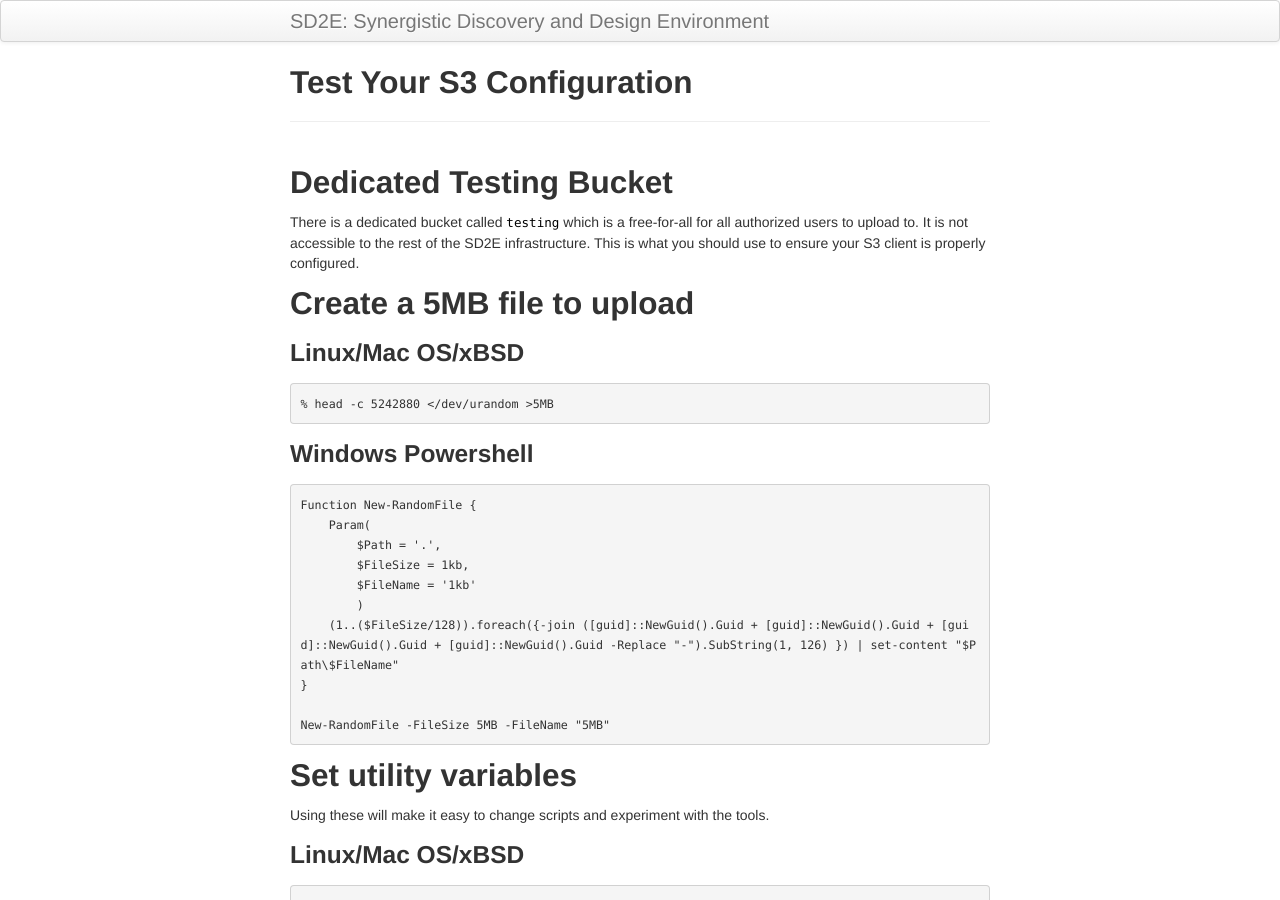
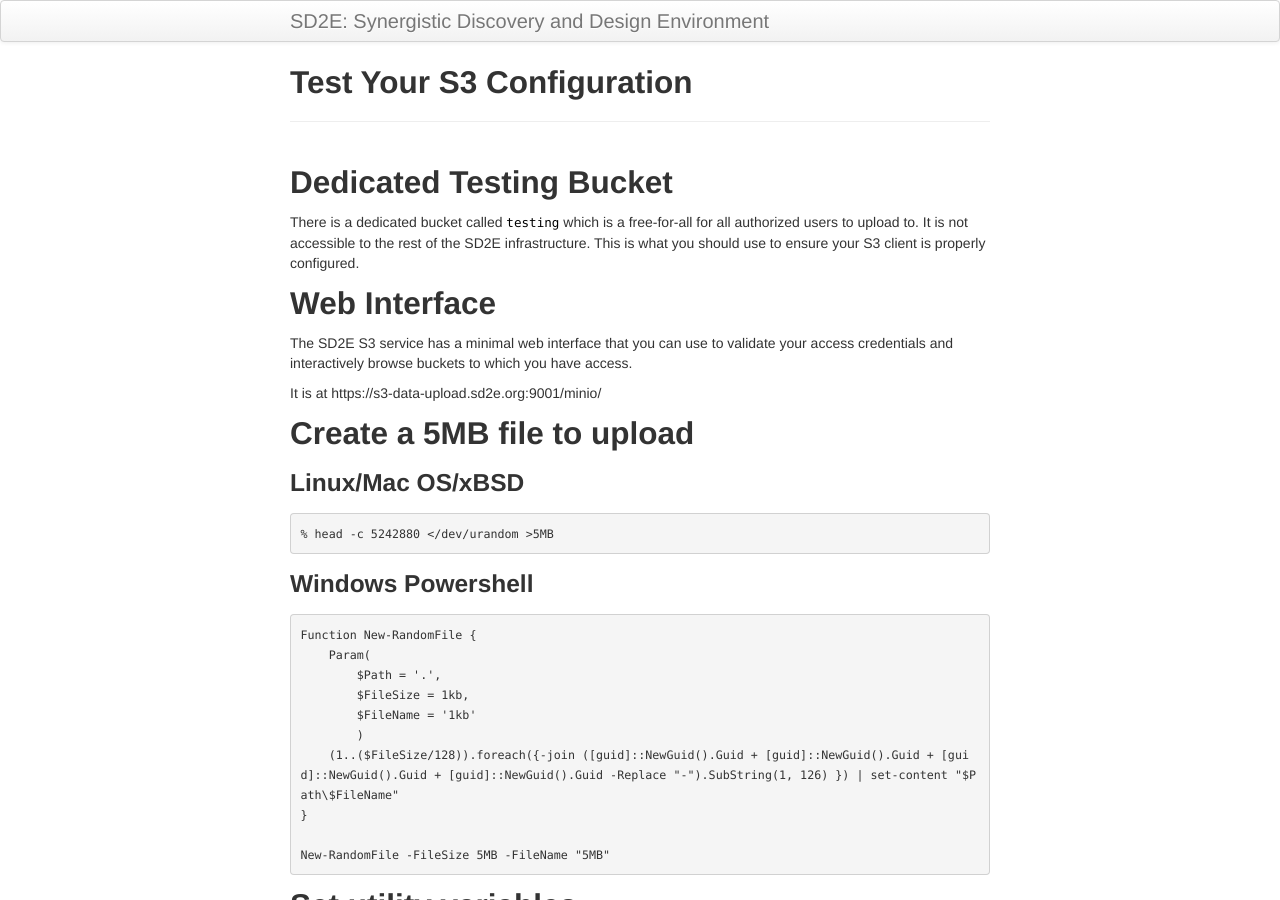
Before and after one commit to SD2E/s3-user-guide, a Jekyll site: the page built from docs/test_clients.md, in a window 1280 px wide and 900 px high. Built offline with Jekyll 4.4.1, drawn with Linux system fonts in a browser that asks for light colours.

Commit message:
Add reference to web UI

```diff
--- a/docs/test_clients.md
+++ b/docs/test_clients.md
@@ -10,6 +10,14 @@ There is a dedicated bucket called ``testing`` which is a free-for-all for
 all authorized users to upload to. It is not accessible to the rest of the
 SD2E infrastructure. This is what you should use to ensure your S3 client
 is properly configured.
+
+## Web Interface
+
+The SD2E S3 service has a minimal web interface that you can use to validate
+your access credentials and interactively browse buckets to which you have
+access.
+
+It is at https://s3-data-upload.sd2e.org:9001/minio/
 
 ## Create a 5MB file to upload
 
```
